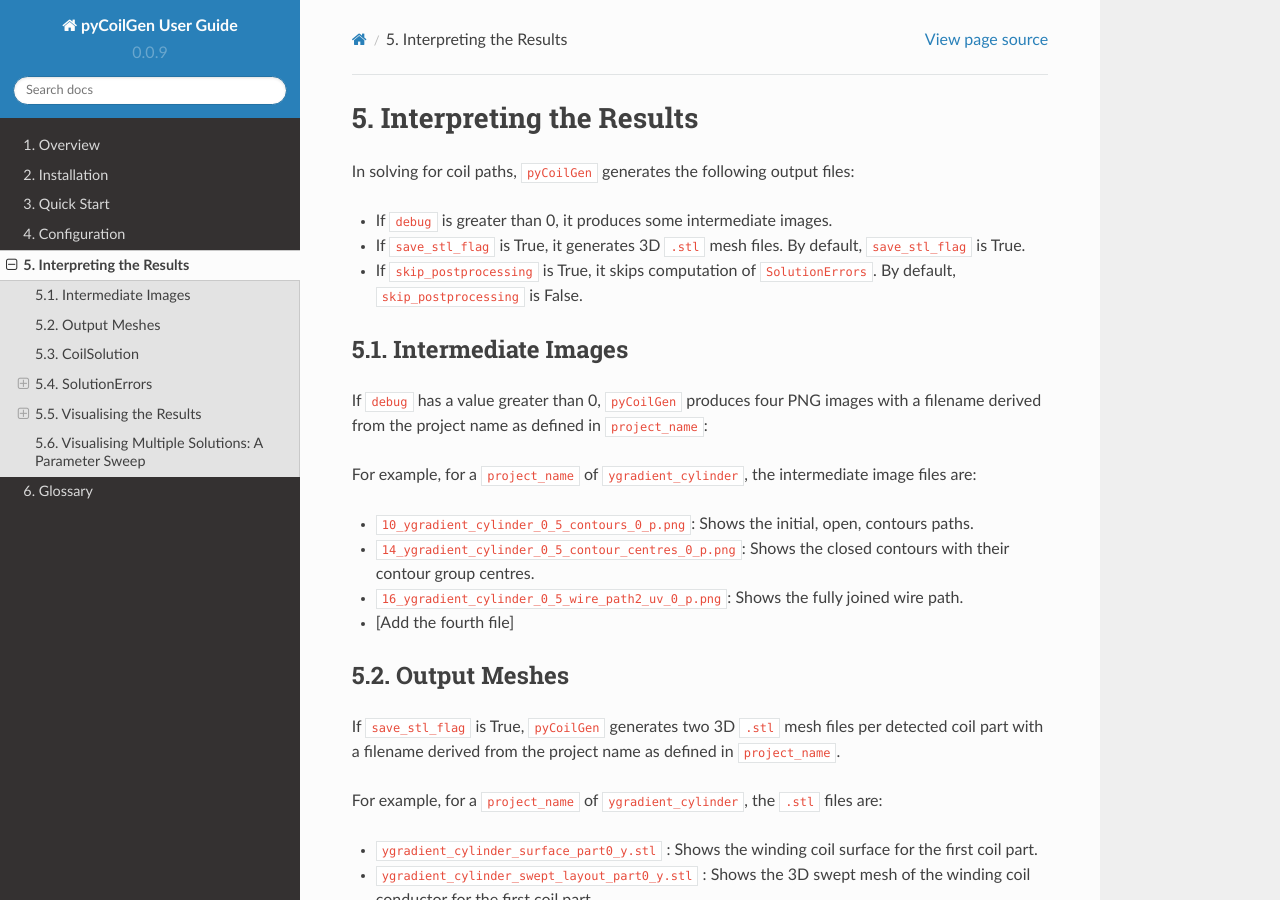
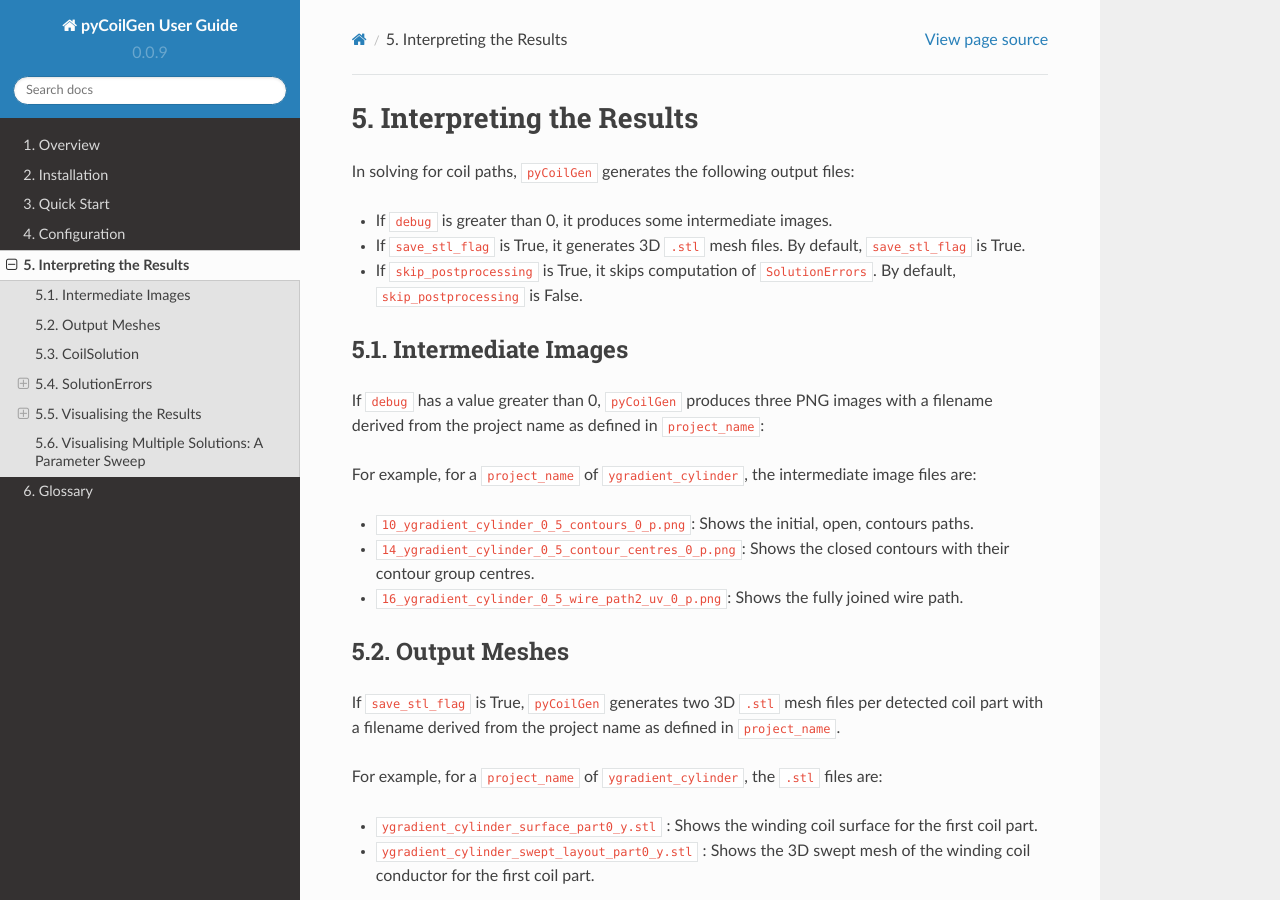
Before and after one commit to kev-m/pyCoilGen, a Sphinx documentation site: the page built from docs/source/results.md, in a window 1280 px wide and 900 px high. Built offline with Sphinx 7.4.7 and the Read the Docs theme 2.0.0, drawn with Linux system fonts in a browser that asks for light colours.

Commit message:
Only 3 images are produced.

```diff
--- a/docs/source/results.md
+++ b/docs/source/results.md
@@ -8,14 +8,13 @@ In solving for coil paths, `pyCoilGen` generates the following output files:
 
 ## Intermediate Images
 
-If `debug` has a value greater than 0, `pyCoilGen` produces four PNG images with a filename derived from the project name as defined in `project_name`:
+If `debug` has a value greater than 0, `pyCoilGen` produces three PNG images with a filename derived from the project name as defined in `project_name`:
 
 For example, for a `project_name` of `ygradient_cylinder`, the intermediate image files are:
 
  - `10_ygradient_cylinder_0_5_contours_0_p.png`: Shows the initial, open, contours paths.
  - `14_ygradient_cylinder_0_5_contour_centres_0_p.png`: Shows the closed contours with their contour group centres.
  - `16_ygradient_cylinder_0_5_wire_path2_uv_0_p.png`: Shows the fully joined wire path.
- - [Add the fourth file]
 
 
 ## Output Meshes
```
